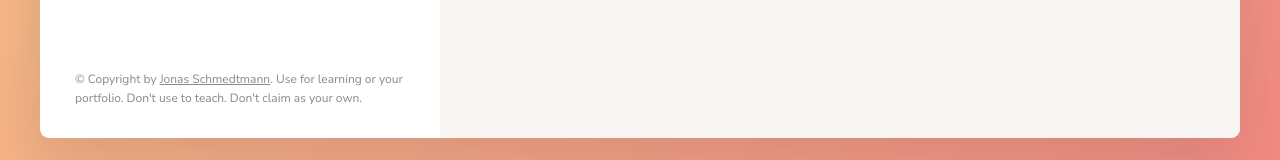
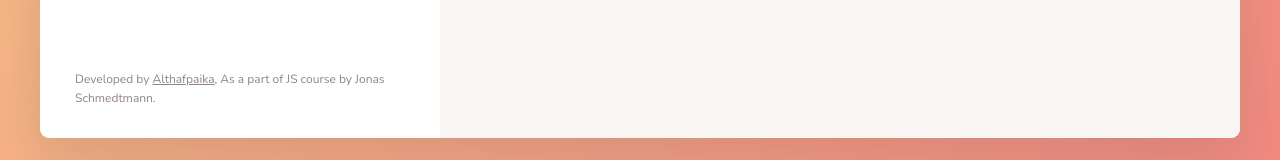
Before and after one commit to althafpaika/forkify-app, a website built with Parcel: page index.html in a window 1280 px wide. Shown: the part 1083-1243 px from the top of the page. Built offline with nearby package versions, Linux system fonts and the light colour scheme.

Commit message:
small edit

```diff
--- a/index.html
+++ b/index.html
@@ -124,14 +124,13 @@
         </div>
 
         <p class="copyright">
-          &copy; Copyright by
+          Developed by
           <a
             class="twitter-link"
             target="_blank"
             href="https://twitter.com/jonasschmedtman"
-            >Jonas Schmedtmann</a
-          >. Use for learning or your portfolio. Don't use to teach. Don't claim
-          as your own.
+            >Althafpaika</a
+          >, As a part of JS course by Jonas Schmedtmann.
         </p>
       </div>
 
```
